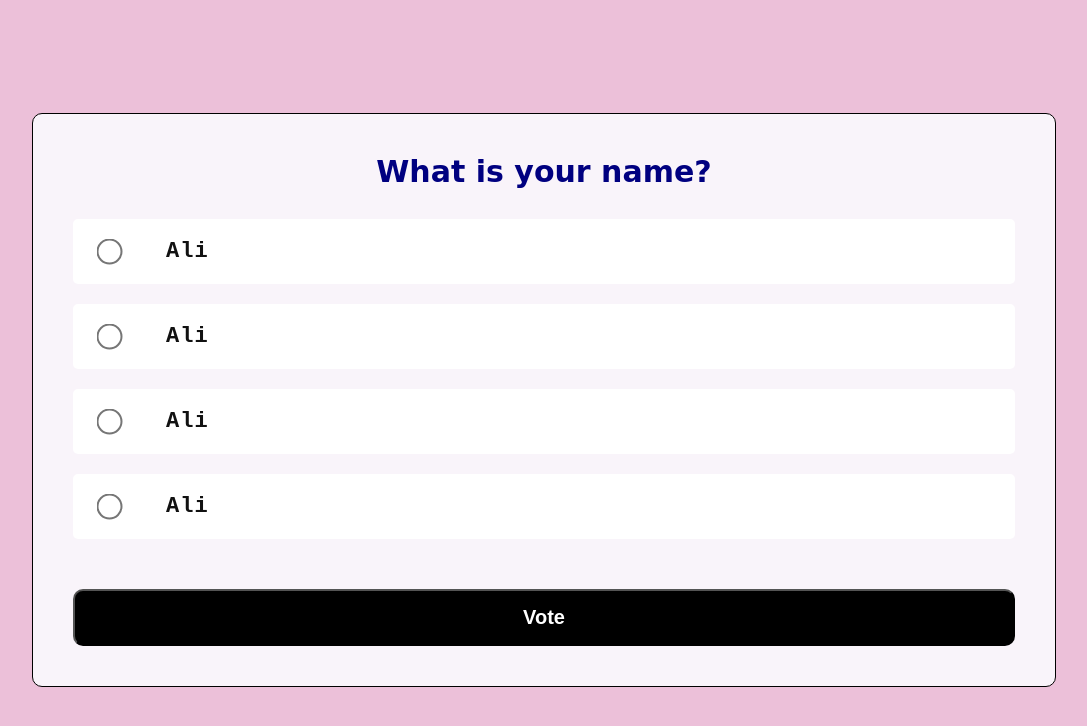
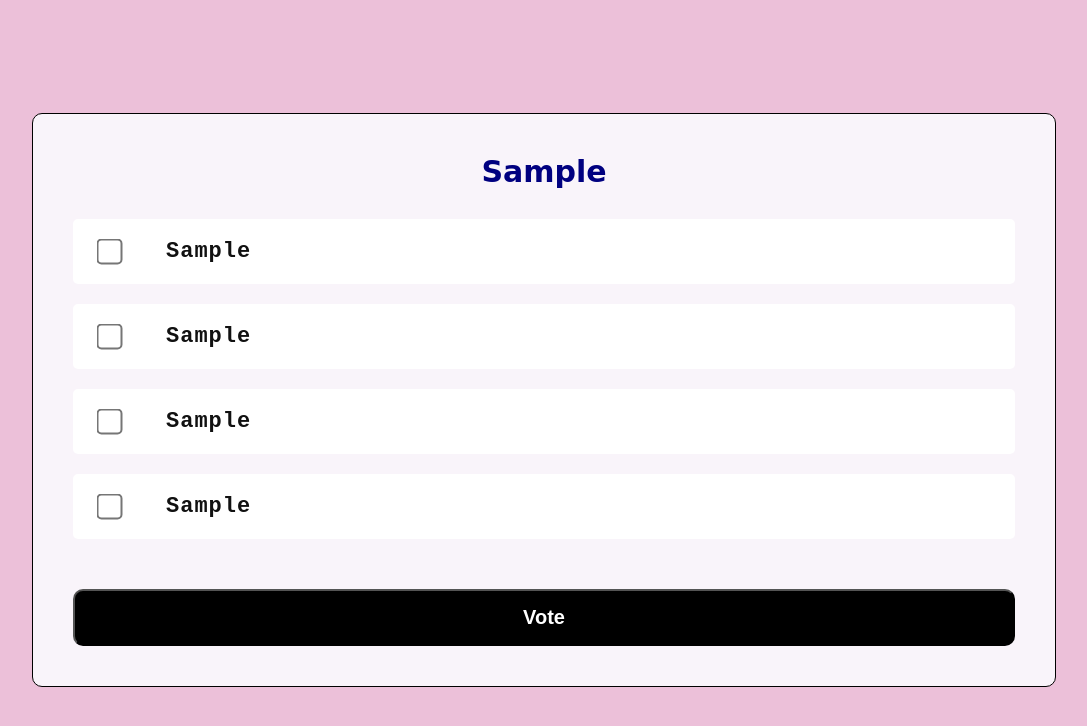
Before and after one commit to sherzodboy/creating-poll, a plain HTML site: page index.html in a window 1280 px wide. Both pictures are taken after typing "Sample", "Sample", "Sample", "Sample", "Sample" into the empty fields and a click on the button "Create poll". Shown: the whole page, without its empty margins (96-1183 px from the left). Drawn offline with Linux system fonts and the light colour scheme.

Commit message:
realized checkbix

```diff
--- a/index.html
+++ b/index.html
@@ -10,7 +10,6 @@
 </head>
 <body class="body">
 
-
   <form class="poll-list">
 
     <div class="poll-head">
@@ -19,28 +18,28 @@
 
     <div class="tasks">
       <div class="item">
-        <input type="text" placeholder="type your answer here" required>
+        <input type="text" class="answerinputone answerinput" placeholder="type your answer here" required>
         <div class="item-btn">
           <i class="fa-solid fa-pen-to-square"></i>
           <i class="fa-solid fa-xmark"></i>
         </div>
       </div>
       <div class="item">
-        <input type="text" placeholder="type your answer here" required>
+        <input type="text" class="answerinputtwo answerinput" placeholder="type your answer here" required>
         <div class="item-btn">
           <i class="fa-solid fa-pen-to-square"></i>
           <i class="fa-solid fa-xmark"></i>
         </div>
       </div>
       <div class="item">
-        <input type="text" placeholder="type your answer here" required>
+        <input type="text" class="answerinputthree answerinput" placeholder="type your answer here" required>
         <div class="item-btn">
           <i class="fa-solid fa-pen-to-square"></i>
           <i class="fa-solid fa-xmark"></i>
         </div>
       </div>
       <div class="item">
-        <input type="text" placeholder="type your answer here" required>
+        <input type="text" class="answerinputfour answerinput" placeholder="type your answer here" required>
         <div class="item-btn">
           <i class="fa-solid fa-pen-to-square"></i>
           <i class="fa-solid fa-xmark"></i>
@@ -54,23 +53,23 @@
 
 
   <form class="poll-radios">
-    <h2 class="poll-header">What is your name?</h2>
+    <h2 class="poll-header"></h2>
     <div class="poll-options">
       <div class="option">
-        <input type="radio" class="option-input" name="radio" required>
-        <p class="option-text">Ali</p>
+        <input type="checkbox" class="option-input" name="checkbox" required>
+        <p class="option-text optiontextone"></p>
       </div>
       <div class="option">
-        <input type="radio" class="option-input" name="radio" required>
-        <p class="option-text">Ali</p>
+        <input type="checkbox" class="option-input" name="checkbox" required>
+        <p class="option-text optiontexttwo"></p>
       </div>
       <div class="option">
-        <input type="radio" class="option-input" name="radio" required>
-        <p class="option-text">Ali</p>
+        <input type="checkbox" class="option-input" name="checkbox" required>
+        <p class="option-text optiontextthree"></p>
       </div>
       <div class="option">
-        <input type="radio" class="option-input" name="radio" required>
-        <p class="option-text">Ali</p>
+        <input type="checkbox" class="option-input " name="checkbox" required>
+        <p class="option-text optiontextfour"></p>
       </div>
     </div>
 
--- a/script.js
+++ b/script.js
@@ -5,6 +5,19 @@ const pollList = document.querySelector(".poll-list");
 const createPoll = document.querySelector(".add-list");
 const pollRadios = document.querySelector(".poll-radios");
 const body = document.querySelector(".body");
+const enteredQuestion = document.querySelector(".entered-question");
+const pollHeader = document.querySelector(".poll-header");
+const answerInput = document.querySelectorAll(".answerinput");
+const answerInputOne = document.querySelector(".answerinputone");
+const answerInputTwo = document.querySelector(".answerinputtwo");
+const answerInputThree = document.querySelector(".answerinputthree");
+const answerInputFour = document.querySelector(".answerinputfour");
+const optionText = document.querySelectorAll(".option-text");
+const optionTextOne = document.querySelector(".optiontextone");
+const optionTextTwo = document.querySelector(".optiontexttwo");
+const optionTextThree = document.querySelector(".optiontextthree");
+const optionTextFour = document.querySelector(".optiontextfour");
+
 // delete item from list
 tasks.addEventListener("click", (e) => {
   if (e.target.classList.contains("fa-xmark")) {
@@ -20,7 +33,24 @@ tasks.addEventListener("click", (e) => {
 });
 
 createPoll.addEventListener("click", () => {
-  updateInput();
+  if (enteredQuestion.value === "") {
+    alert("Type your question here");
+  } else if (
+    answerInputOne.value === "" ||
+    answerInputTwo.value === "" ||
+    answerInputThree.value === "" ||
+    answerInputFour.value === ""
+    // (answerInput.values = "")
+  ) {
+    alert("Type your answer here completely");
+  } else {
+    pollHeader.innerHTML = enteredQuestion.value;
+    optionTextOne.innerHTML = answerInputOne.value;
+    optionTextTwo.innerHTML = answerInputTwo.value;
+    optionTextThree.innerHTML = answerInputThree.value;
+    optionTextFour.innerHTML = answerInputFour.value;
+    updateInput();
+  }
 });
 
 // realize inputs
@@ -29,5 +59,5 @@ function updateInput() {
     pollList.classList.add("hidden");
     pollRadios.classList.add("hidden");
     body.classList.add("pink");
-  }, 150);
+  }, 300);
 }
```
